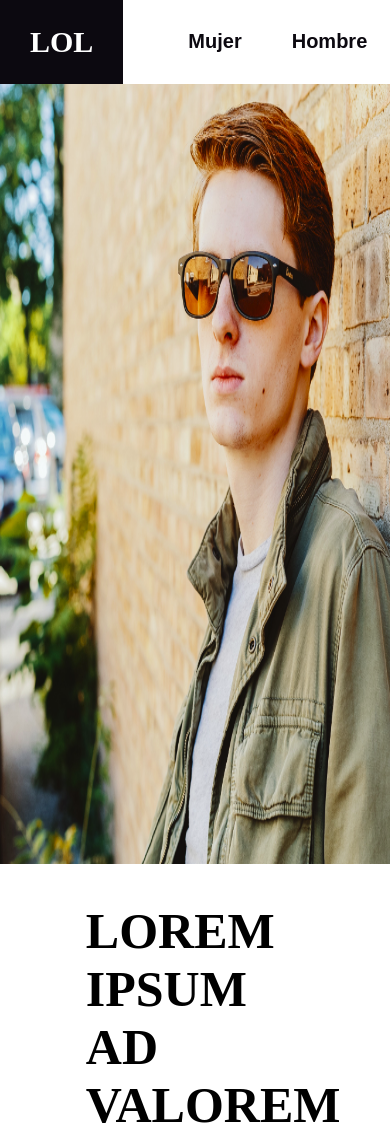
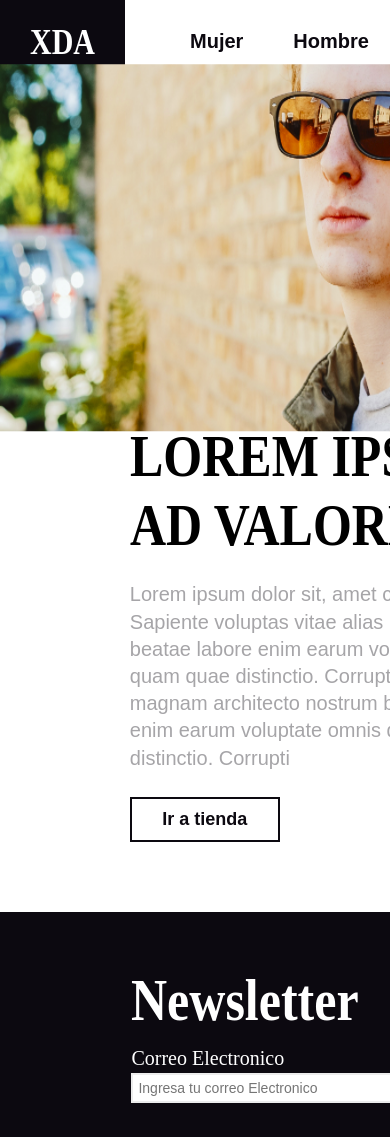
Before and after one commit to Nahuel987/Desafio-LOL-XD-A, a plain HTML site: page index.html in a window 390 px wide. Shown: the top 1137 px of the page. Drawn offline with Linux system fonts and the light colour scheme.

Commit message:
Quinto commit: Version Tableton terminada

```diff
--- a/assets/sass/abstracts/_mixins.scss
+++ b/assets/sass/abstracts/_mixins.scss
@@ -6,6 +6,9 @@
     font-weight: $bold;
     src: url('https://fonts.googleapis.com/css2?family=Old+Standard+TT&display=swap');
     font-size: $tamañoFuente;
+    transform: scaleY(1.2);
+
+
 
 }
 
--- a/assets/sass/layout/_mediaqueries.scss
+++ b/assets/sass/layout/_mediaqueries.scss
@@ -1,6 +1,12 @@
 
 
+
+//medidas tablet segun bootsrap
 @media screen and (max-width: 991.98px) {
+
+    .miNav{
+        margin-bottom: -160px;
+    }
 
     .miHero{
         display: grid;
@@ -10,13 +16,22 @@
     .divz{
         grid-column:1/2;
         grid-row: 1/2;
-        height: 50%;
+        //height: auto;
 
+    }
+
+    .miImg{
+     clip-path: inset(18% 0 35% 0);
     }
 
     .divx{
         grid-column:1/2;
         grid-row: 2/3;
+        margin-top: -310px;
+    }
+
+    .cortaLinea{
+        display: none;
     }
 
     .divy{
@@ -26,14 +41,15 @@
     }
 
     .miBtn{
-        margin-bottom: 80px;
+        margin-bottom: 70px;
     }
 
-    // .miImg{
-    //     height:;
-    // }
+    .contenedor{
+        height: 30vh;
+    }
 
-    .contenedor{
-        height: 100;
+    .miIn{
+        width: 500px;
     }
+
  }
--- a/assets/sass/layout/_seccionHero.scss
+++ b/assets/sass/layout/_seccionHero.scss
@@ -55,7 +55,7 @@ button {
 .divy1 {
 
     background-color: $smokyBlack;
-    // background-color: blue;
+
     width: 55%;
     height: 80%;
     margin-left: auto;
--- a/index.html
+++ b/index.html
@@ -9,13 +9,13 @@
     <!-- Mi Css -->
     <link href="assets/css/style.css" rel="stylesheet" type="text/css">
 
-    <title>Tienda LOL XD</title>
+    <title>Tienda XDA</title>
 </head>
 <body>
     <header>
         <nav class="miNav">
             <div class="navLogo">
-                <h1>LOL</h1>
+                <h1>XDA</h1>
             </div>
             <ul class="nav-ul">
                 <li class="nav-li">
@@ -36,14 +36,14 @@
     <seccion class="miHero">
         <div class="divx">
             <div class="divxx">
-                <h1 class="texto-primario">LOREM IPSUM <br>AD VALOREM</h1>
-                <P class="texto-p">Lorem ipsum dolor sit, amet consectetur <br> Sapiente voluptas vitae alias magnam
-                    <br> beatae labore enim earum voluptate
-                    <br> omnis quam quae distinctio. Corrupti
+                <h1 class="texto-primario">LOREM IPSUM <br class="cortaLinea">AD VALOREM</h1>
+                <P class="texto-p">Lorem ipsum dolor sit, amet consectetur <br class="cortaLinea">  Sapiente voluptas vitae alias magnam
+                    <br class="cortaLinea"> beatae labore enim earum voluptate
+                    <br class="cortaLinea"> omnis quam quae distinctio. Corrupti
                     cupis
-                    <br> magnam architecto nostrum
-                    <br> beatae labore enim earum voluptate
-                    <br> omnis quam quae distinctio. Corrupti
+                    <br class="cortaLinea"> magnam architecto nostrum
+                    <br class="cortaLinea"> beatae labore enim earum voluptate
+                    <br class="cortaLinea"> omnis quam quae distinctio. Corrupti
                 </P>
                 <button class="miBtn textoBtn">Ir a tienda</button>
             </div>
```
Also changed, not shown: assets/css/style.css, 1 other file.
